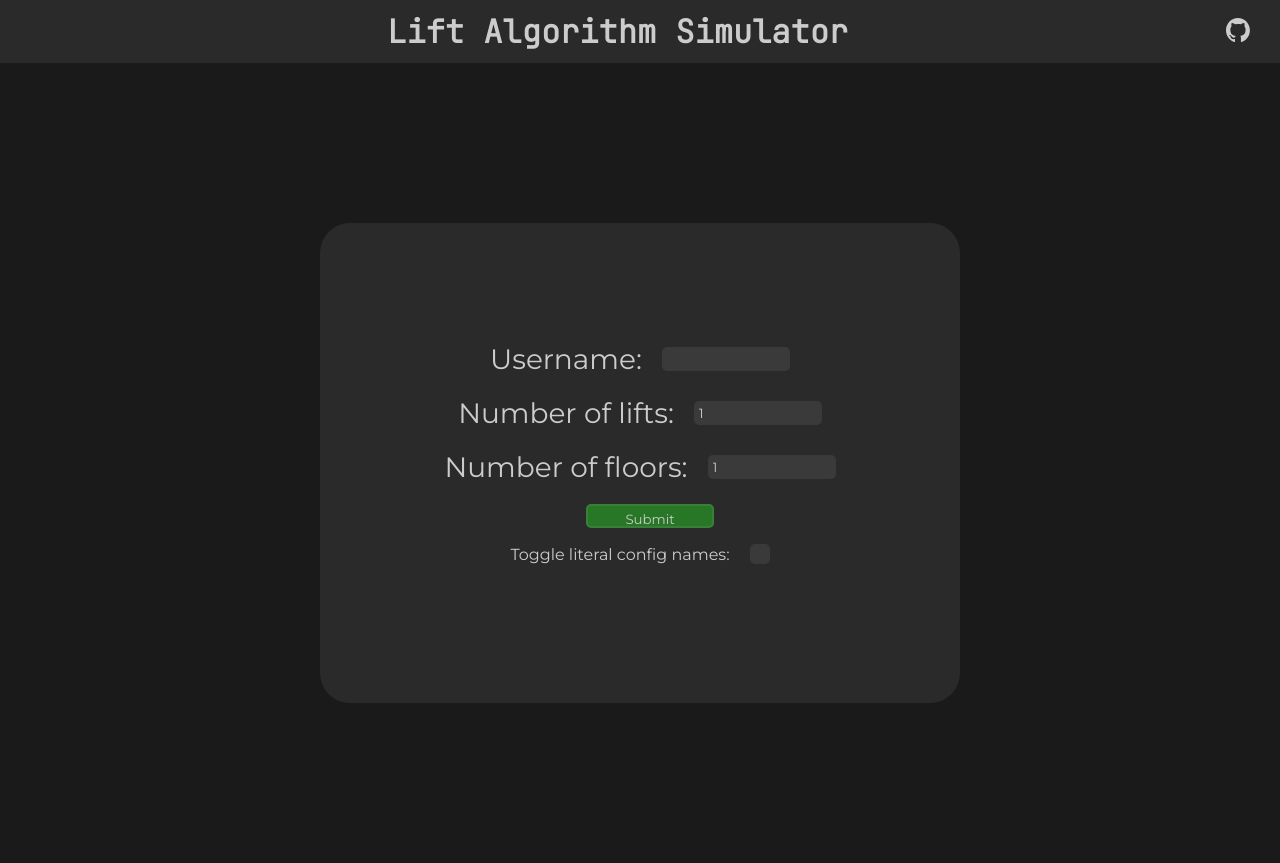
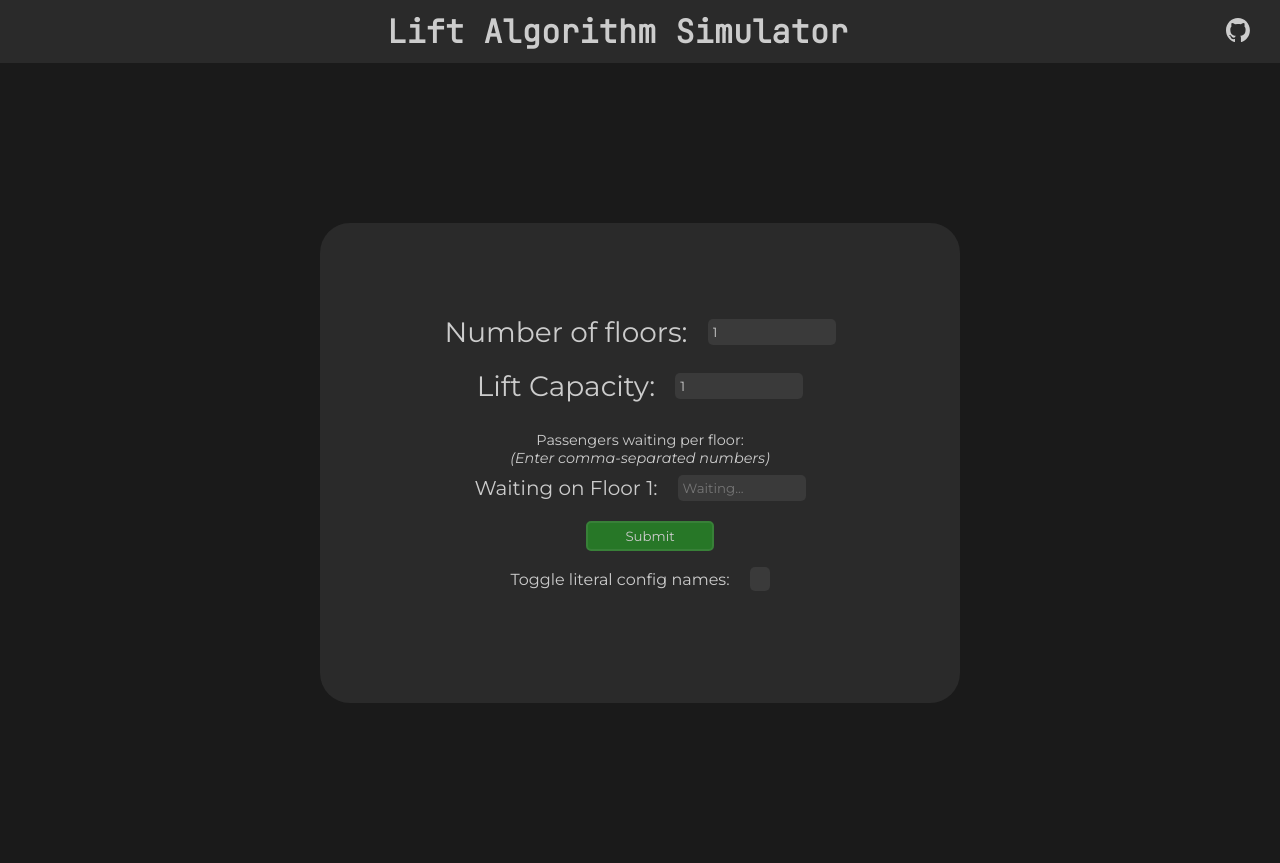
Before and after one commit to tgn203/lift-project, a Flask app: page /config in a window 1280 px wide. Run offline with Flask 3, Linux system fonts and the light colour scheme.

Commit message:
Configuration page

```diff
--- a/src/frontend.py
+++ b/src/frontend.py
@@ -10,7 +10,7 @@ with CSS for styling and Javascript for scripting
 """
 
 import sys
-from flask import Flask, render_template, request
+from flask import Flask, render_template, request, redirect, url_for
 
 # Flask configuration variables
 FLASK_PORT = 8080
@@ -31,17 +31,35 @@ def index() -> str:
 
 # Apply config
 @app.route("/config", methods=["GET", "POST"])
-def config() -> str:
+def Config() -> str:
     if request.method == "POST":
-        # TODO: implement POSTing config
-        pass
+        config = {}
+
+        # Get values from form
+        num_floors = int(request.form.get("numFloorsInput"))
+        capacity = int(request.form.get("capacityInput"))
+
+        config["num_floors"] = num_floors
+        config["capacity"] = capacity
+        config["requests"] = {}
+
+        # Get the requests for each floor
+        for i in range(num_floors):
+            floor_requests = request.form.get(f"floor{i+1}Input")
+            if floor_requests:
+                floor_requests = floor_requests.split(",")
+                floor_requests = [int(x) for x in floor_requests]
+                config["requests"][i+1] = floor_requests
+
+        print(config)
+
+        return redirect(url_for("index"))
 
     # A list of options and their formatting that is passed to the HTML
     # template. Format = {literalName: [type, prettyName, defaultValue]}
     CONFIG_OPTIONS: dict[str, list] = {
-        "username": ["text", "Username", ""],
-        "numLifts": ["number", "Number of lifts", 1],
         "numFloors": ["number", "Number of floors", 1],
+        "capacity": ["number", "Lift Capacity", 1],
     }
 
     return render_template("config.html", config_options=CONFIG_OPTIONS)
--- a/static/scripts/config.js
+++ b/static/scripts/config.js
@@ -16,3 +16,36 @@ function toggleLiteralNames() {
         label.style.display = state ? 'none' : 'inline-block';
     });
 }
+
+// Update the number of floors input
+function updateFloorsInput() {
+    const numFloorsInput = document.getElementById("numFloorsInput");
+    const numFloors = parseInt(numFloorsInput.value) || 0;  // Zero if invalid
+    const floorsInputContainer = document.getElementById("floorInputs");
+
+    // Check the input is a non-zero integer
+    const numFloorsIsValid = !isNaN(numFloors) && numFloors > 0;
+    // Automatically converts to integer, however check if there is a decimal
+    const numFloorsIsFloat = numFloorsInput.value.includes(".");
+    numFloorsInput.classList.toggle("error", !numFloorsIsValid || numFloorsIsFloat);
+
+
+    // Remove all existing floor inputs
+    floorsInputContainer.innerHTML = "";
+
+    for (let i = 0; i < numFloors; i++) {
+        const newDiv = document.createElement("div");
+        newDiv.classList.add("form-group", "floor-input");
+        newDiv.innerHTML = `
+            <label for="floor${i + 1}Input">
+                <p class="pretty-name">Waiting on Floor ${i + 1}:</p>
+                <p class="literal-name">floor${i + 1}waiting:</p>
+            </label>
+            <input class type="text" id="floor${i + 1}Input" placeholder="Waiting...">
+        `;
+        floorsInputContainer.appendChild(newDiv);
+    }
+}
+
+const numFloorsInput = document.getElementById("numFloorsInput");
+numFloorsInput.addEventListener("input", updateFloorsInput);
--- a/static/styles/config.css
+++ b/static/styles/config.css
@@ -5,7 +5,8 @@
 form {
     /* Made into its own block to stand out */
     width: 50vw;
-    height: 60vh;
+    min-height: 60vh;
+    padding: 3vh;
 
     flex-direction: column;     /* Stack different input horizontally */
 
@@ -20,9 +21,16 @@ form {
     margin-bottom: 20px;
 }
 
+.info {
+    padding: 1vh;
+    text-align: center;
+    font-size: 0.9em;
+}
+
 input {
     /* Applies to all types of input */
-    height: 3vh;
+    min-height: 3vh;
+    max-height: 5vh;
     width: 10vw;
     margin-left: 20px;
     padding: 5px;
@@ -60,7 +68,7 @@ input[type="checkbox"] {
     cursor: pointer;
 
     /* Smoothly change background colour */
-    transition: all .1s ease-in-out;
+    transition: all .2s ease-in-out;
 }
 
 input[type="checkbox"]:checked {
@@ -83,6 +91,13 @@ input[type=number] {
     }
 }
 
+/* ===== ERROR INPUT ===== */
+.error {
+    background-color: red;
+    border: 2px solid darkred;
+}
+
+
 /* ===== TOGGLING LABELS ===== */
 .literal-name {
     /* 'Code font' text label */
@@ -91,7 +106,16 @@ input[type=number] {
     display: none;      /* Start hidden by default */
 }
 
-.pretty-name{
+.pretty-name {
     /* Basic text label */
     font-size: 1.75em;
 }
+
+/* ===== FLOOR INPUTS ===== */
+.floor-input > * > .pretty-name {
+    font-size: 1.25em;
+}
+
+.floor-input > * > .literal-name {
+    font-size: 1em;
+}
--- a/templates/config.html
+++ b/templates/config.html
@@ -29,11 +29,30 @@
                             <p class="literal-name">{{ k }}:</p>
                             <p class="pretty-name">{{ v[1] }}:</p>
                         </label>
-                        <input type="{{ v[0] }}" id="{{ k + 'Input' }}" value="{{ v[2] }}">
+                        <input type="{{ v[0] }}" id="{{ k + 'Input' }}" name="{{ k + 'Input' }}" value="{{ v[2] }}">
                     </div>
                 {% endfor %}
 
-                <input type="submit" value="Submit">
+                <p class="info">
+                    Passengers waiting per floor:
+                    <br><i>(Enter comma-separated numbers)</i>
+                </p>
+
+                <!-- Input for those waiting per floor -->
+                <!-- Depends on the number of floors, dynamically created with JS -->
+                {% for i in range(config_options["numFloors"][2]): %}
+                <div id="floorInputs">
+                    <div class="form-group floor-input">
+                        <label for="floor{{ i + 1 }}Input">
+                            <p class="pretty-name">Waiting on Floor {{ i + 1 }}:</p>
+                            <p class="literal-name">floor{{ i + 1 }}waiting:</p>
+                        </label>
+                        <input class type="text" id="floor{{ i + 1 }}Input" name="floor{{ i + 1 }}Input" placeholder="Waiting...">
+                    </div>
+                </div>
+                {% endfor %}
+
+                <input type="submit" value="Submit" formaction="{{ url_for('Config') }}" formmethod="post">
 
                 <!-- Checkbox to toggle literal variable names on/off -->
                 <div class="form-group">
```
